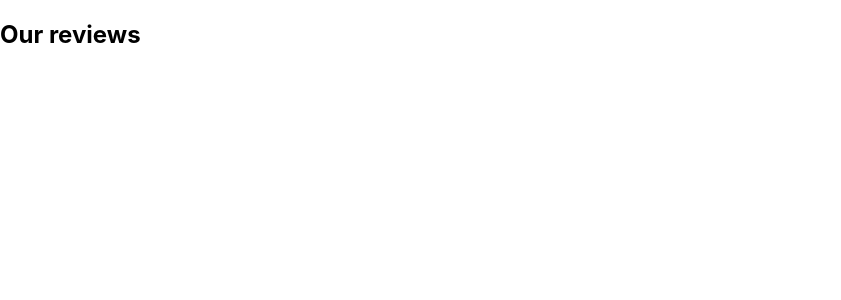
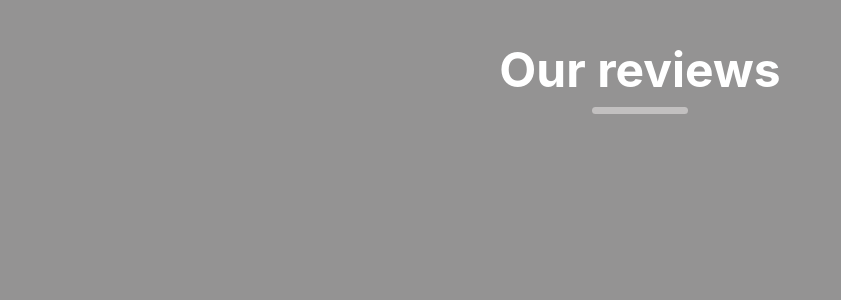
Before and after one commit to asapconet/reviews, a React (Create React App) app: page / in a window 1280 px wide. Shown: the top 300 px of the page, without its empty margins (0-841 px from the left). Built offline with nearby package versions, Linux system fonts and the light colour scheme.

Commit message:
installed all dependency and implimented basic design

```diff
--- a/package.json
+++ b/package.json
@@ -8,6 +8,7 @@
     "@testing-library/user-event": "^12.1.10",
     "react": "^17.0.2",
     "react-dom": "^17.0.2",
+    "react-icons": "^4.3.1",
     "react-scripts": "4.0.3",
     "web-vitals": "^1.0.1"
   },
--- a/src/App.css
+++ b/src/App.css
@@ -0,0 +1,22 @@
+main {
+  display: flex;
+  justify-content: center;
+  color: white;
+}
+
+h1 {
+  font-size: 3rem;
+}
+.underlinings {
+  width: 6rem;
+  height: .4rem;
+  background-color: rgb(194, 192, 192);
+  margin-top: -1.5rem;
+  border-radius: 1rem;
+}
+
+.review-card {
+  display: flex;
+  align-items: center;
+  flex-direction: column;
+}
--- a/src/App.js
+++ b/src/App.js
@@ -4,13 +4,11 @@ import Reviews from "./reviews";
 function App() {
   return (
     <main>
-      <section>
         <div className='review-card'>
           <h1>Our reviews</h1>
           <div className='underlinings'></div>
           <Reviews />
         </div>
-      </section>
     </main>
   );
 }
--- a/src/index.css
+++ b/src/index.css
@@ -1,10 +1,10 @@
 body {
-  margin: 0;
   font-family: -apple-system, BlinkMacSystemFont, 'Segoe UI', 'Roboto', 'Oxygen',
     'Ubuntu', 'Cantarell', 'Fira Sans', 'Droid Sans', 'Helvetica Neue',
     sans-serif;
   -webkit-font-smoothing: antialiased;
   -moz-osx-font-smoothing: grayscale;
+    background-color: rgb(148, 147, 147);
 }
 
 code {
```
Also changed, not shown: 1 other file (tests, documents, lock files or other folders).
